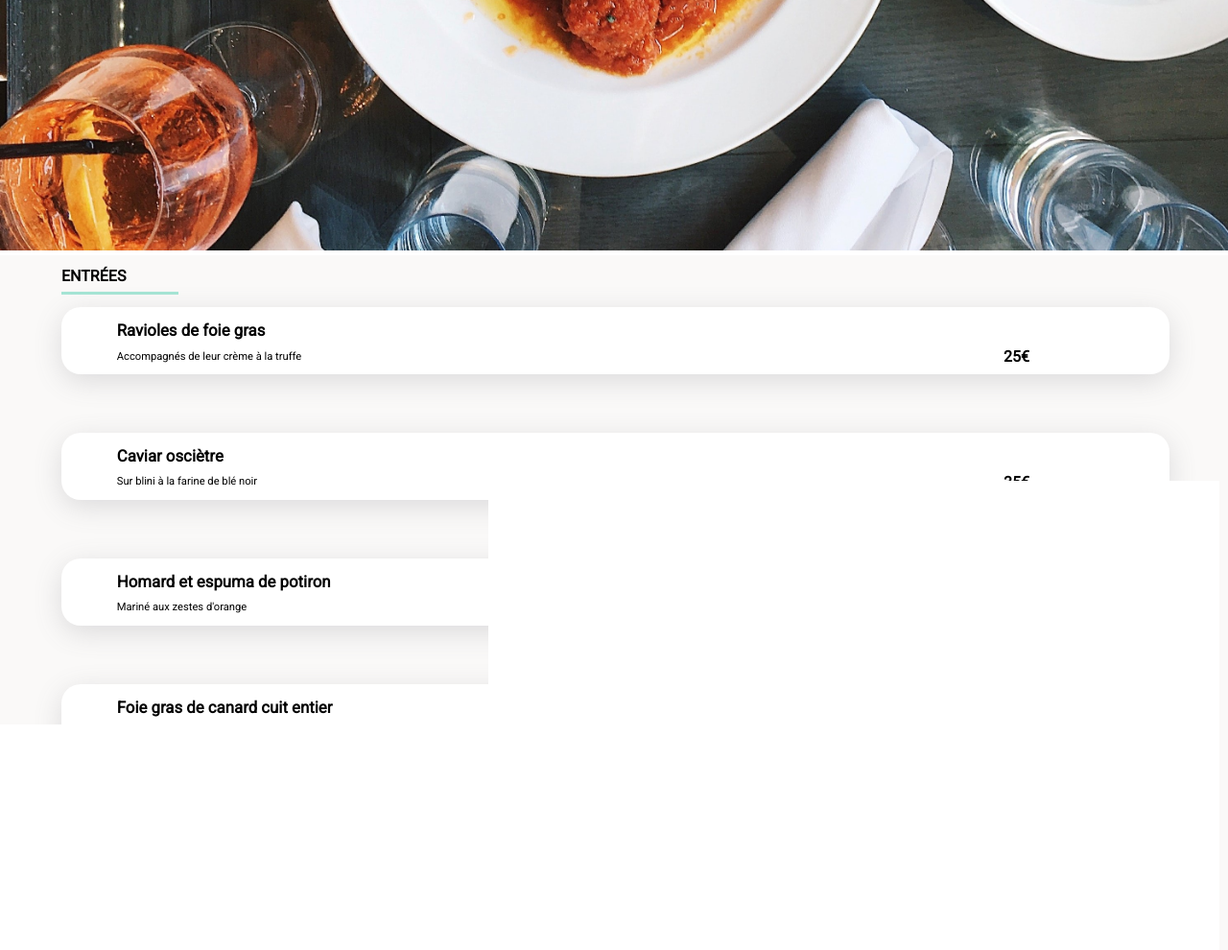
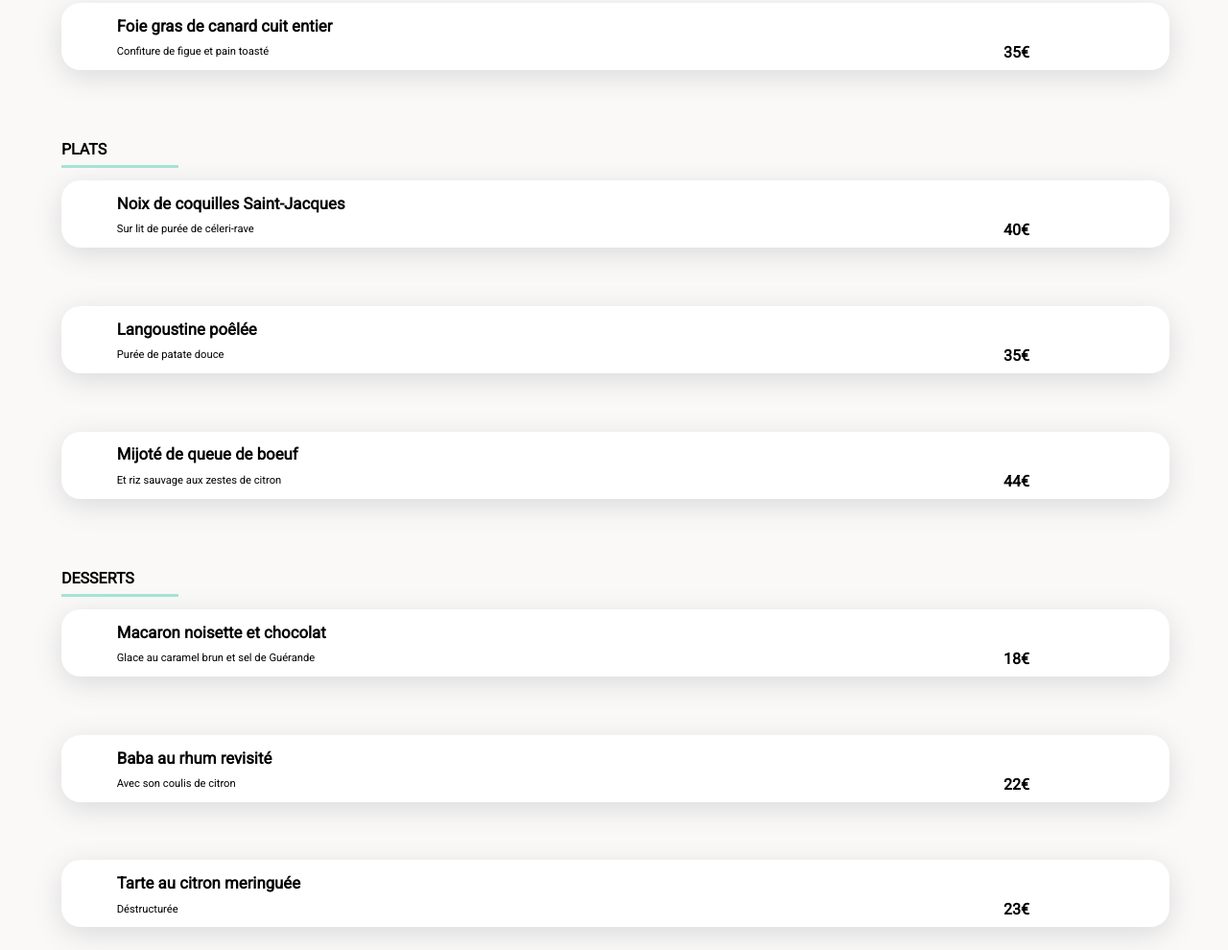
Before and after one commit to WelcomeSama/BrandonVital_3_03-01-2022., a plain HTML site: page la_note_enchantée.html in a window 1280 px wide. Shown: the part 770-1760 px from the top of the page at 96% size. Drawn offline with Linux system fonts and the light colour scheme; a web font is replaced by a local one.

Commit message:
ajout html / css

```diff
--- a/css/style_a_la_francaise.css
+++ b/css/style_a_la_francaise.css
@@ -63,6 +63,16 @@ img{
 
 /*setion menu*/
 
+#restaurant{
+    background-color: #faf9f8;
+    border-top-left-radius: 25px;
+    border-top-right-radius: 25px;
+    position: absolute;
+    top: 32%;
+}
+
+
+
 #title{
     display: flex;
     align-items: center;
@@ -71,8 +81,6 @@ img{
     border-top-left-radius: 25px;
     border-top-right-radius: 25px;
     font-size: large;
-    position: absolute;
-    top: 30%;
 }
 
 .first_title{
--- a/css/style_la_note_enchantee.css
+++ b/css/style_la_note_enchantee.css
@@ -63,6 +63,16 @@ img{
 
 /*setion menu*/
 
+#restaurant{
+    background-color: #faf9f8;
+    border-top-left-radius: 25px;
+    border-top-right-radius: 25px;
+    position: absolute;
+    top: 32%;
+}
+
+
+
 #title{
     display: flex;
     align-items: center;
@@ -71,8 +81,6 @@ img{
     border-top-left-radius: 25px;
     border-top-right-radius: 25px;
     font-size: large;
-    position: absolute;
-    top: 30%;
 }
 
 .first_title{
--- a/css/style_le_delice_des_sens.css
+++ b/css/style_le_delice_des_sens.css
@@ -63,6 +63,16 @@ img{
 
 /*setion menu*/
 
+#restaurant{
+    background-color: #faf9f8;
+    border-top-left-radius: 25px;
+    border-top-right-radius: 25px;
+    position: relative;
+    top: 32%;
+}
+
+
+
 #title{
     display: flex;
     align-items: center;
@@ -71,8 +81,6 @@ img{
     border-top-left-radius: 25px;
     border-top-right-radius: 25px;
     font-size: large;
-    position: absolute;
-    top: 30%;
 }
 
 .first_title{
--- a/css/style_palette_du_gout.css
+++ b/css/style_palette_du_gout.css
@@ -63,6 +63,14 @@ img{
 
 /*setion menu*/
 
+#restaurant{
+    background-color: #faf9f8;
+    border-top-left-radius: 25px;
+    border-top-right-radius: 25px;
+    position: absolute;
+    top: 32%;
+}
+
 #title{
     display: flex;
     align-items: center;
@@ -71,8 +79,6 @@ img{
     border-top-left-radius: 25px;
     border-top-right-radius: 25px;
     font-size: large;
-    position: absolute;
-    top: 30%;
 }
 
 .first_title{
--- a/la_note_enchantée.html
+++ b/la_note_enchantée.html
@@ -4,7 +4,7 @@
   <meta charset="utf-8">
   <meta name="viewport" content="width=device-width, initial-scale=1">
   <title>OhMyFood</title>
-  <link rel="stylesheet" href="https://use.fontawesome.com/releases/v5.15.4/css/all.css" integrity="sha384-DyZ88mC6Up2uqS4h/KRgHuoeGwBcD4Ng9SiP4dIRy0EXTlnuz47vAwmeGwVChigm" crossorigin="anonymous">
+  <link href="https://fonts.googleapis.com/css2?family=Shrikhand&display=swap" rel="stylesheet">
   <link href="https://fonts.googleapis.com/css2?family=Roboto:wght@300;400&display=swap" rel="stylesheet">
   <link rel="stylesheet" href="https://use.fontawesome.com/releases/v5.15.4/css/all.css" integrity="sha384-DyZ88mC6Up2uqS4h/KRgHuoeGwBcD4Ng9SiP4dIRy0EXTlnuz47vAwmeGwVChigm" crossorigin="anonymous">
   <link rel="stylesheet" href="css/normalize.css">
@@ -40,17 +40,18 @@
 
          <!--section menu-->
 
+        <section id="restaurant">
 
-        <section id="title">
+            <div id="title">
                 <h1 class="first_title">La note enchantée</h1>
                 <i class="far fa-heart"></i>
-        </section>
+            </div>
 
-        <section id="menu">
+            <div id="menu">
                 <div class="compo">
                     <h2 class="second_title">ENTRÉES</h2>
                     <div class="cards_menu">
-                    <div class="card_menu">
+                        <a class="card_menu" href="#">
                             <div class="card_title">
                                 <h2>Ravioles de foie gras </h2>
                                 <p>Accompagnés de leur crème à la truffe</p>
@@ -59,9 +60,9 @@
                             <div class="card_price">
                                 <p>25€</p>
                             </div>
-                    </div>
+                        </a>
 
-                    <div class="card_menu">
+                        <a class="card_menu" href="#">
                             <div class="card_title">
                                 <h2>Caviar osciètre </h2>
                                 <p>Sur blini à la farine de blé noir</p>
@@ -70,9 +71,9 @@
                             <div class="card_price">
                                 <p>35€</p>
                             </div>
-                    </div>
+                        </a>
 
-                    <div class="card_menu">
+                        <a class="card_menu" href="#">
                             <div class="card_title">
                                 <h2>Homard et espuma de potiron</h2>
                                 <p>Mariné aux zestes d'orange</p>
@@ -81,9 +82,9 @@
                             <div class="card_price">
                                 <p>20€</p>
                             </div>
-                    </div>
+                        </a>
 
-                    <div class="card_menu">
+                        <a class="card_menu" href="#">
                             <div class="card_title">
                                 <h2>Foie gras de canard cuit entier</h2>
                                 <p>Confiture de figue et pain toasté</p>
@@ -92,14 +93,14 @@
                             <div class="card_price">
                                 <p>35€</p>
                             </div>
-                    </div>
+                        </a>
                     </div>
                 </div>
 
                 <div class="compo">
                     <h2 class="second_title">PLATS</h2>
                     <div class="cards_menu">
-                    <div class="card_menu">
+                        <a class="card_menu" href="#">
                             <div class="card_title">
                                 <h2>Noix de coquilles Saint-Jacques</h2>
                                 <p>Sur lit de purée de céleri-rave</p>
@@ -108,9 +109,9 @@
                             <div class="card_price">
                                 <p>40€</p>
                             </div>
-                    </div>
+                        </a>
 
-                    <div class="card_menu">
+                        <a class="card_menu" href="#">
                             <div class="card_title">
                                 <h2>Langoustine poêlée</h2>
                                 <p>Purée de patate douce</p>
@@ -119,9 +120,9 @@
                             <div class="card_price">
                                 <p>35€</p>
                             </div>
-                    </div>
+                        </a>
 
-                    <div class="card_menu">
+                        <a class="card_menu" href="">
                             <div class="card_title">
                                 <h2>Mijoté de queue de boeuf </h2>
                                 <p>Et riz sauvage aux zestes de citron</p>
@@ -130,14 +131,14 @@
                             <div class="card_price">
                                 <p>44€</p>
                             </div>
-                    </div>
+                        </a>
                     </div>
                 </div>
 
                 <div class="compo">
                     <h2 class="second_title">DESSERTS</h2>
                     <div class="cards_menu">
-                    <div class="card_menu">
+                        <a class="card_menu" href="#">
                             <div class="card_title">
                                 <h2>Macaron noisette et chocolat</h2>
                                 <p>Glace au caramel brun et sel de Guérande</p>
@@ -146,9 +147,9 @@
                             <div class="card_price">
                                 <p>18€</p>
                             </div>
-                    </div>
+                        </a>
 
-                    <div class="card_menu">
+                        <a class="card_menu" href="#">
                             <div class="card_title">
                                 <h2>Baba au rhum revisité</h2>
                                 <p>Avec son coulis de citron</p>
@@ -157,9 +158,9 @@
                             <div class="card_price">
                                 <p>22€</p>
                             </div>
-                    </div>
+                        </a>
 
-                    <div class="card_menu">
+                        <a class="card_menu" href="#">
                             <div class="card_title">
                                 <h2>Tarte au citron meringuée</h2>
                                 <p>Déstructurée</p>
@@ -168,15 +169,16 @@
                             <div class="card_price">
                                 <p>23€</p>
                             </div>
+                        </a>
                     </div>
                 </div>
             </div>
+
+            <div id="commander">
+                <input class="commander_btn" type="button" value="Commander">
+            </div>
+
         </section>
-
-        <section id="commander">
-            <input class="commander_btn" type="button" value="Commander">
-        </section>
-
 
         <!--section footer-->
 
@@ -212,10 +214,3 @@
     </main>
 </body>
 </html>
-
-
-<!--
-
-finir la sementique div - a
-
--->
```
Also changed, not shown: a_la_francaise.html (+9 -9 lines), css/style_acceuil.css (+10 -0 lines), index.html (+19 -1 lines), le_délice_des_sens.html (+9 -9 lines), palettes_du_goût.html (+9 -9 lines). Lines whose indentation alone changed are shown as unchanged.
